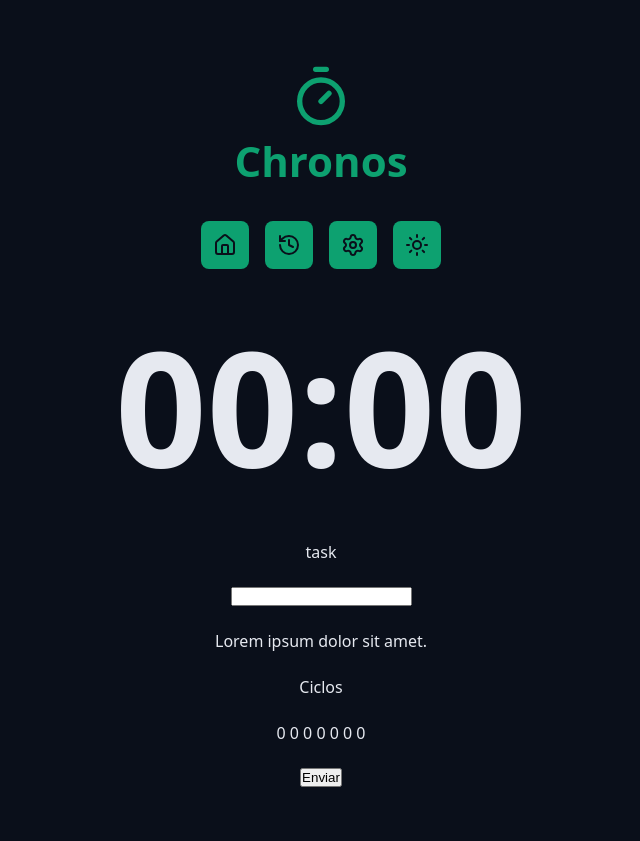
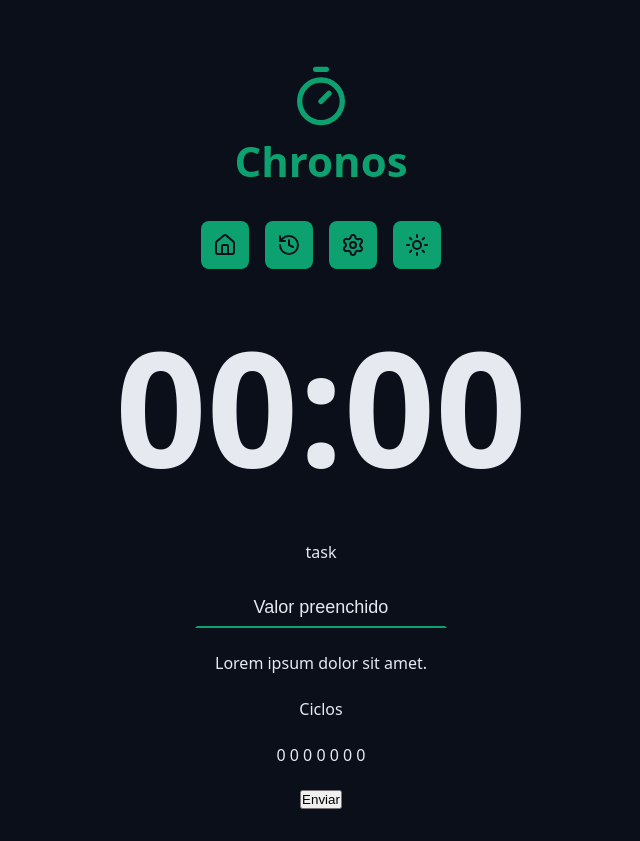
Before and after one commit to AllanGabri/chronos-pomodoro, a React (Vite) app: page / in a window 1280 px wide. Shown: the whole page, without its empty margins (319-959 px from the left). Before the commit the page ends 819 px from the top, so only its background shows below. Built offline with nearby package versions, Linux system fonts and the light colour scheme.

Commit message:
DefaultInput was created

```diff
--- a/src/App.tsx
+++ b/src/App.tsx
@@ -25,7 +25,14 @@
             <Container>
                 <form className='form' action="">
                     <div className="formRow">
-                       <DefaultInput labelText='task' id='meuInput' type='text'/>
+                        <DefaultInput
+                        labelText='task'
+                        id='meuInput'
+                        type='text'
+                        placeholder='Digite algo'
+                        disabled
+                        defaultValue='Valor preenchido'
+                        />
                     </div>
 
                     <div className="formRow">
--- a/src/components/DefaultInput/index.tsx
+++ b/src/components/DefaultInput/index.tsx
@@ -1,13 +1,15 @@
+import styles from './styles.module.css';
+
 type DefaultInputProps = {
     id: string;
     labelText: string;
-} & React.ComponentProps<'input'>
+} & React.ComponentProps<'input'>;
 
-export function DefaultInput({labelText, id, type, ...rest }: DefaultInputProps) {
+export function DefaultInput({id, type, labelText, ...rest }: DefaultInputProps) {
     return (
         <>
         <label htmlFor={id}>{labelText}</label>
-        <input id={id} type={type} {...rest}/>
+        <input className={styles.input} id={id} type={type} {...rest}/>
         </>
     );
 }
--- /dev/null
+++ b/src/components/DefaultInput/styles.module.css
@@ -0,0 +1,28 @@
+.input{
+    background-color: transparent;
+    text-align: center;
+    font-size: 1.8rem;
+    padding: .8rem;
+    color: var(--text-default);
+    outline: none;
+
+    border: .2rem solid transparent;
+    border-bottom: .2rem solid var(--primary);
+}
+
+.input:focus{
+     border: .2rem solid var(--primary);
+     border-radius: .8rem;
+     transition: all .1s ease-in-out;
+}
+
+.input::placeholder{
+    color: var(--gray-500);
+    font-size: 1.4rem;
+    font-style: italic;
+}
+
+.inpur:disabled {
+    border-bottom: .2rem solid var(--disabled);
+    color : var(--text-muted);
+}
```
